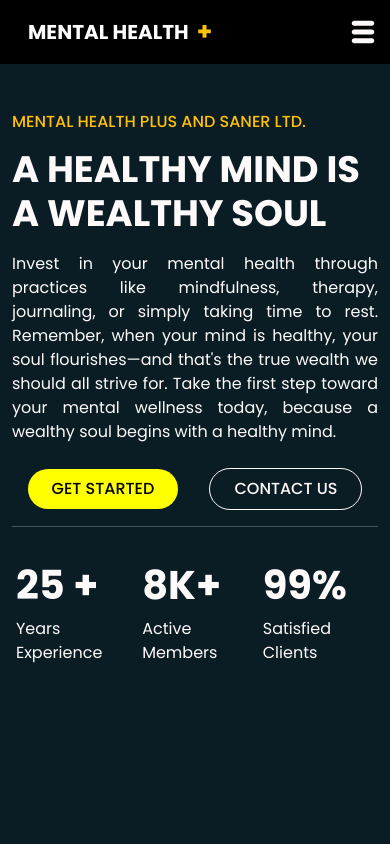
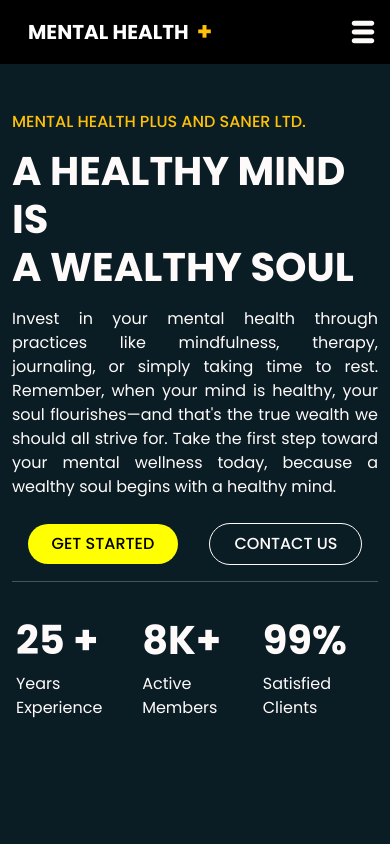
Before and after one commit to AllSparkTech100/Saner-Ltd-Website, a React (Vite) app: page / in a window 390 px wide. Shown: the top 844 px of the page. Built offline with nearby package versions, Linux system fonts and the light colour scheme.

Commit message:
Add files via upload

```diff
--- a/src/Pages/pages.scss
+++ b/src/Pages/pages.scss
@@ -6,7 +6,7 @@
   color: $secondary;
   overflow: hidden;
   height: 120vh !important;
-  @media screen and (max-width: 575px) {
+  @media screen and (max-width: 575.98px) {
     height: 120vh !important;
   }
   h4 {
@@ -22,7 +22,10 @@
     @media screen and (max-width: 348px) {
       font-size: 2rem !important ;
     }
-    @media screen and (max-width: 575px) {
+    @media screen and (max-width: 306px) {
+      font-size: 18px !important ;
+    }
+    @media screen and (max-width: 575.98px) {
       text-align: left !important;
       font-size: 3.4rem ;
     }
@@ -527,12 +530,12 @@
 
 @media screen and (max-width: 480px) {
   .hero-carrier {
-    height: 95vh !important;
+    height: 98vh !important;
     h4 {
       font-size: 16px;
     }
     h3 {
-      font-size: 2.3rem;
+      font-size:2.5rem !important;
     }
 
     .btn-carrier {
```
